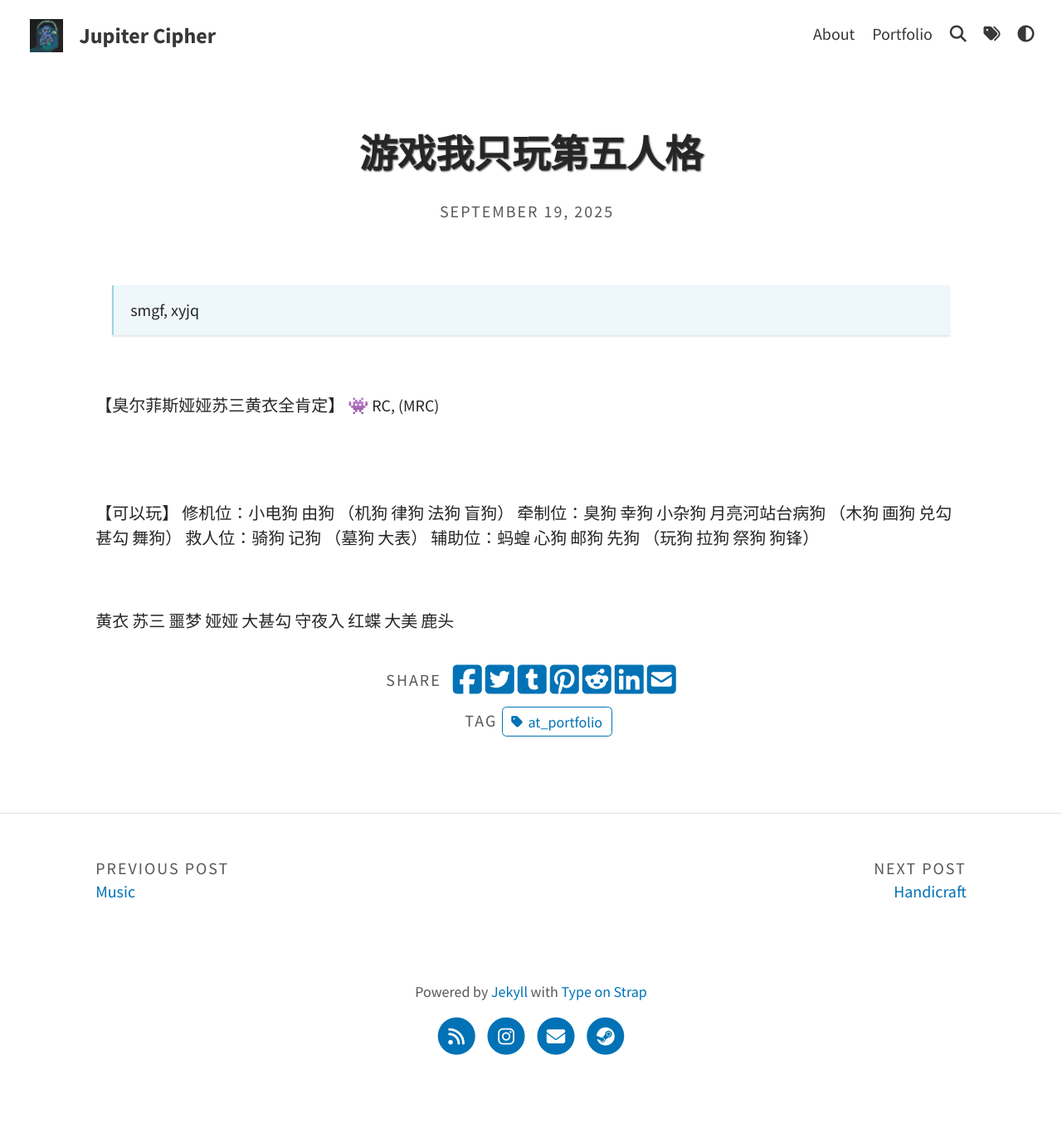
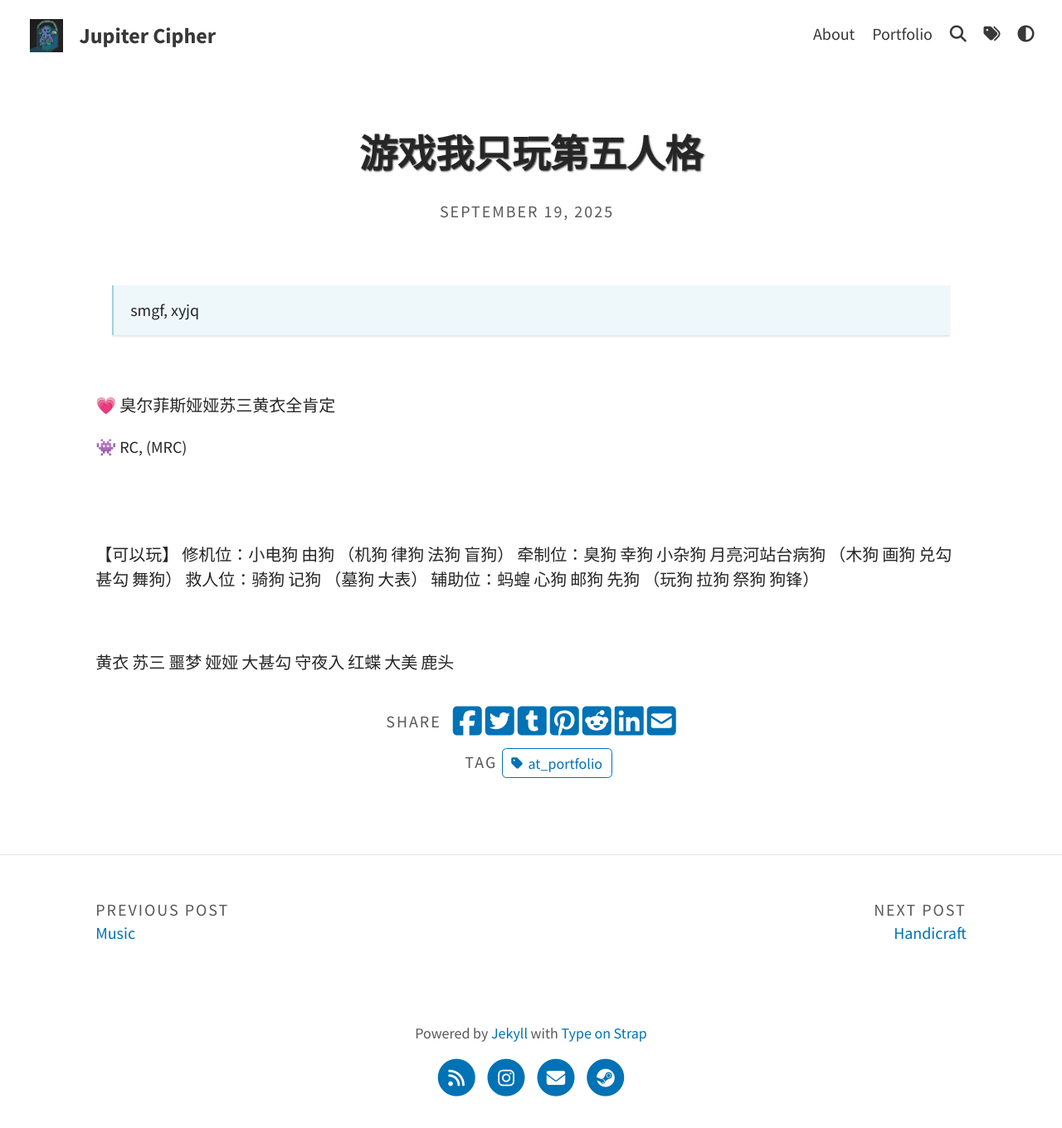
Before and after one commit to s-eclaircir/jupiter-cipher, a Jekyll site: the page built from _portfolio/idv.md, in a window 1280 px wide. Shown: the whole page at 83% size. Built offline with Jekyll 4.4.1, drawn with Linux system fonts in a browser that asks for light colours; a script that is not in the unit is left out; before the commit the page ends 1310 px from its top, so only the background shows below that.

Commit message:
Update idv.md

```diff
--- a/_portfolio/idv.md
+++ b/_portfolio/idv.md
@@ -10,7 +10,8 @@ date: September, 19 2025
 
 <br>
 
-【臭尔菲斯娅娅苏三黄衣全肯定】
+💗 臭尔菲斯娅娅苏三黄衣全肯定
+
 👾 RC, (MRC)
 
 <br>
```
